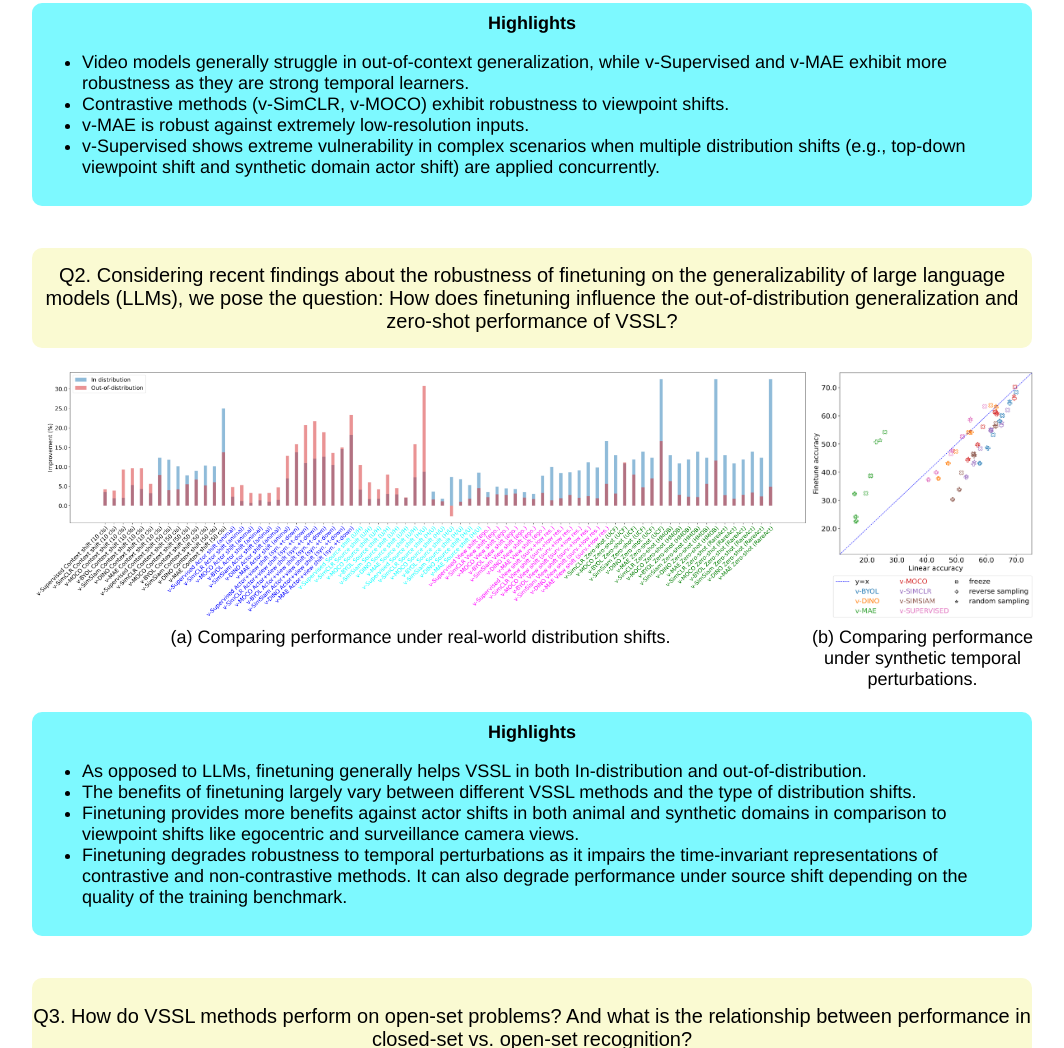
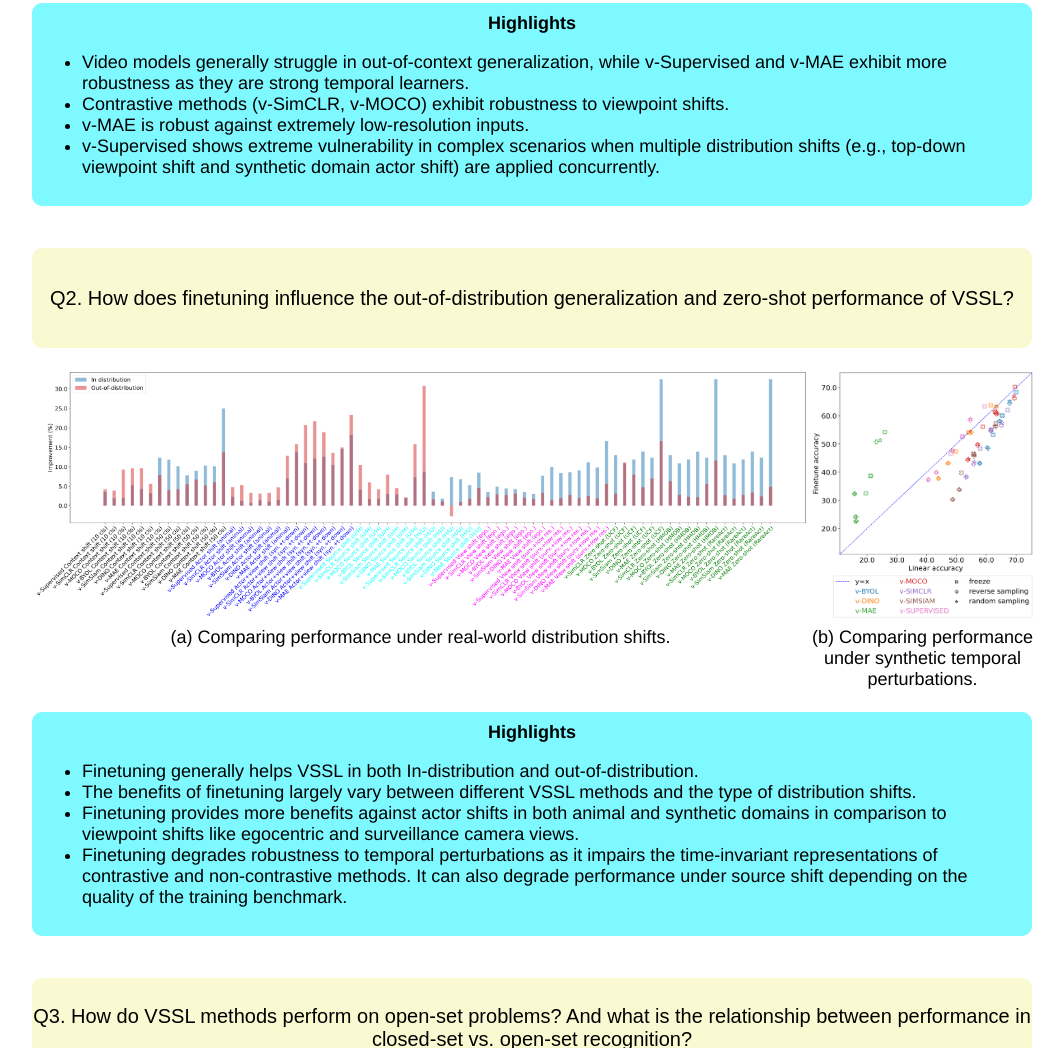
Before and after one commit to pritamqu/OOD-VSSL, a plain HTML site: page docs/index.html in a window 1280 px wide. Shown: the part 3041-4089 px from the top of the page, without its empty margins (108-1172 px from the left). Drawn offline with Linux system fonts and the light colour scheme; a script that the page names is missing.

Commit message:
arXiv release

```diff
--- a/docs/index.html
+++ b/docs/index.html
@@ -223,7 +223,7 @@
       <tbody>
         <tr>
           <td style="font-size: 20px; font-family: Arial, sans-serif;">
-            Q2. Considering recent findings about the robustness of finetuning on the generalizability of large language models (LLMs), we pose the question: How does finetuning influence the out-of-distribution generalization and zero-shot performance of VSSL?
+            Q2. How does finetuning influence the out-of-distribution generalization and zero-shot performance of VSSL?
           </td>
         </tr>
       </tbody>
@@ -250,7 +250,7 @@
         <tr>
           <td style="text-align: center; padding: 10px;"><strong> Highlights </strong>
             <ul style="text-align: left;">
-            <li>As opposed to LLMs, finetuning generally helps VSSL in both In-distribution and out-of-distribution.</li>
+            <li>Finetuning generally helps VSSL in both In-distribution and out-of-distribution.</li>
             <li>The benefits of finetuning largely vary between different VSSL methods and the type of distribution shifts.</li>
             <li>Finetuning provides more benefits against actor shifts in both animal and synthetic domains in comparison to viewpoint shifts like egocentric and surveillance camera views.</li>
             <li>Finetuning degrades robustness to temporal perturbations as it impairs the time-invariant representations of contrastive and non-contrastive methods. It can also degrade performance under source shift depending on the quality of the training benchmark.</li></li>
```
